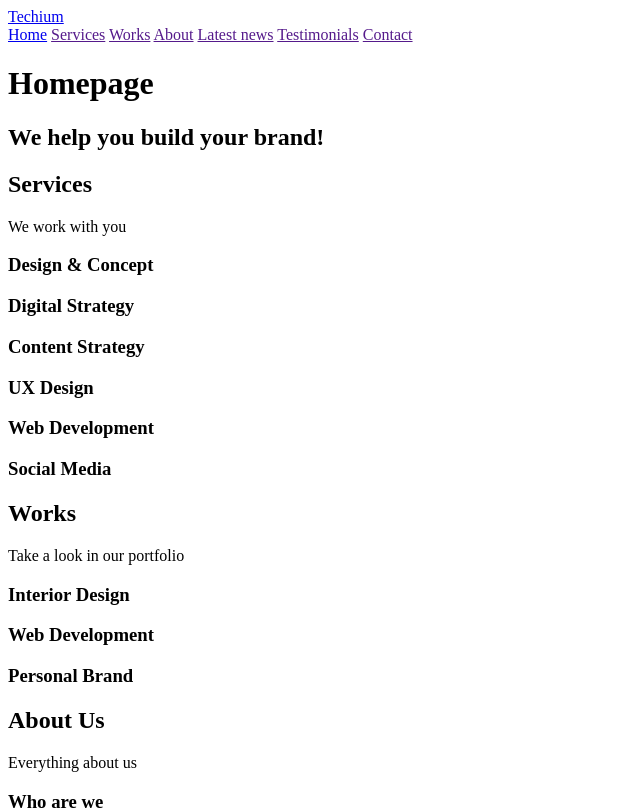
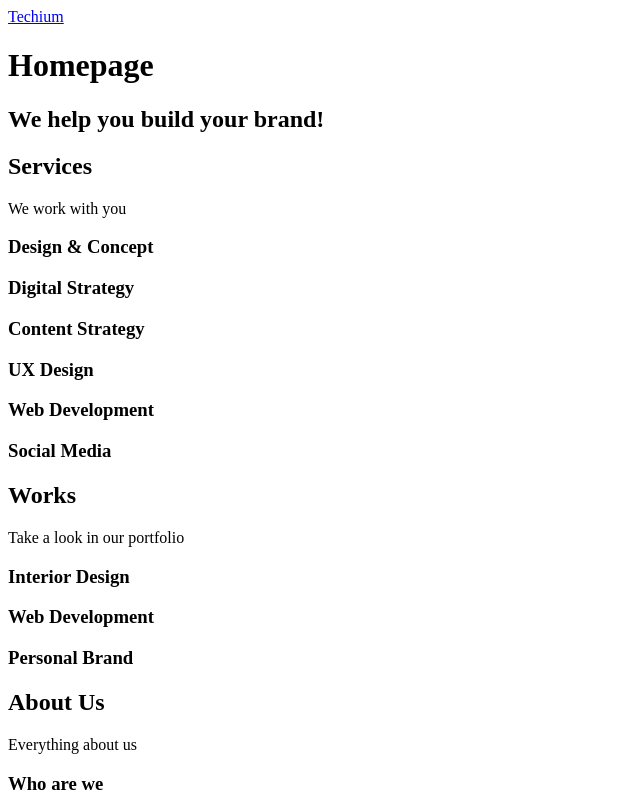
Before and after one commit to alomia/holbertonschool-web_front_end, a plain HTML site: page 0x00-html_advanced/20-index.html in a window 1280 px wide. Shown: the top 808 px of the page, without its empty margins (0-640 px from the left). Drawn offline with Linux system fonts and the light colour scheme.

```diff
--- a/0x00-html_advanced/20-index.html
+++ b/0x00-html_advanced/20-index.html
@@ -14,13 +14,7 @@
         <div>
             <div><a href="/"><span>Techium</span></a></div>
             <nav>
-                <a href="/"><span>Home</span></a>
-                <a href=""><span>Services</span></a>
-                <a href=""><span>Works</span></a>
-                <a href=""><span>About</span></a>
-                <a href=""><span>Latest news</span></a>
-                <a href=""><span>Testimonials</span></a>
-                <a href=""><span>Contact</span></a>
+
             </nav>
         </div>
     </header>
```
